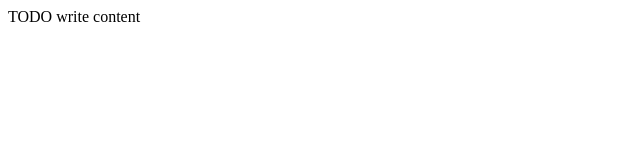
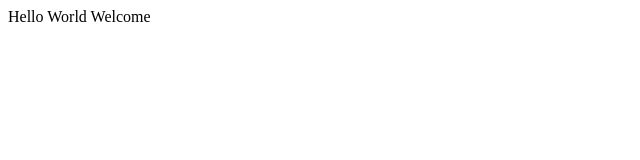
Before and after one commit to sudcea/test4, a plain HTML site: page EnterpriseApplication1-war/web/index.html in a window 1280 px wide. Shown: the full height of the page, 0-640 px from the left. Drawn offline with Linux system fonts and the light colour scheme.

Commit message:
commit when decide

```diff
--- a/EnterpriseApplication1-war/web/index.html
+++ b/EnterpriseApplication1-war/web/index.html
@@ -11,6 +11,6 @@ and open the template in the editor.
         <meta name="viewport" content="width=device-width, initial-scale=1.0">
     </head>
     <body>
-        <div>TODO write content</div>
+        <div>Hello World Welcome </div>
     </body>
 </html>
```
